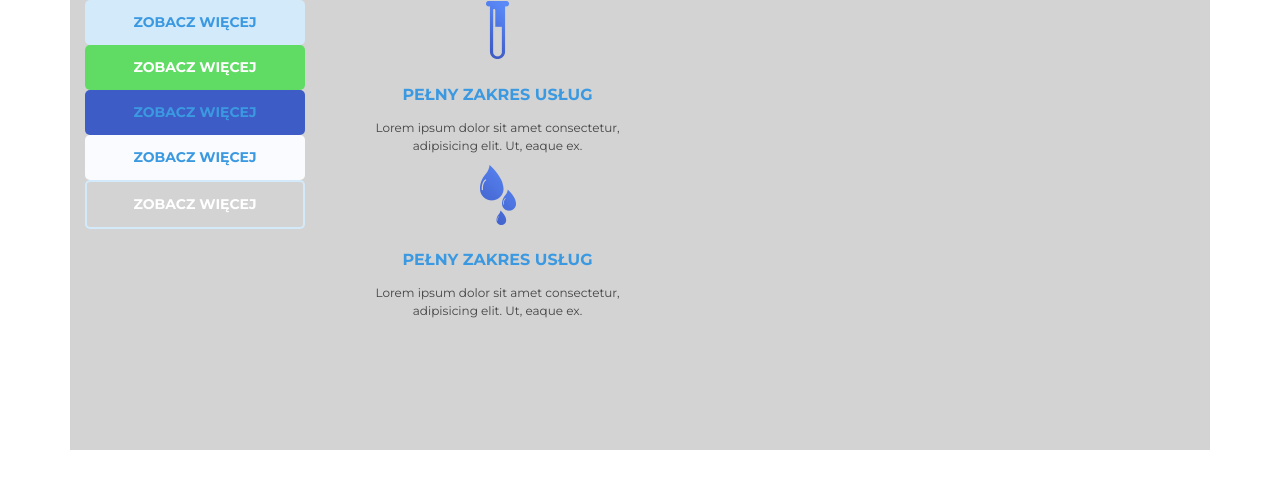
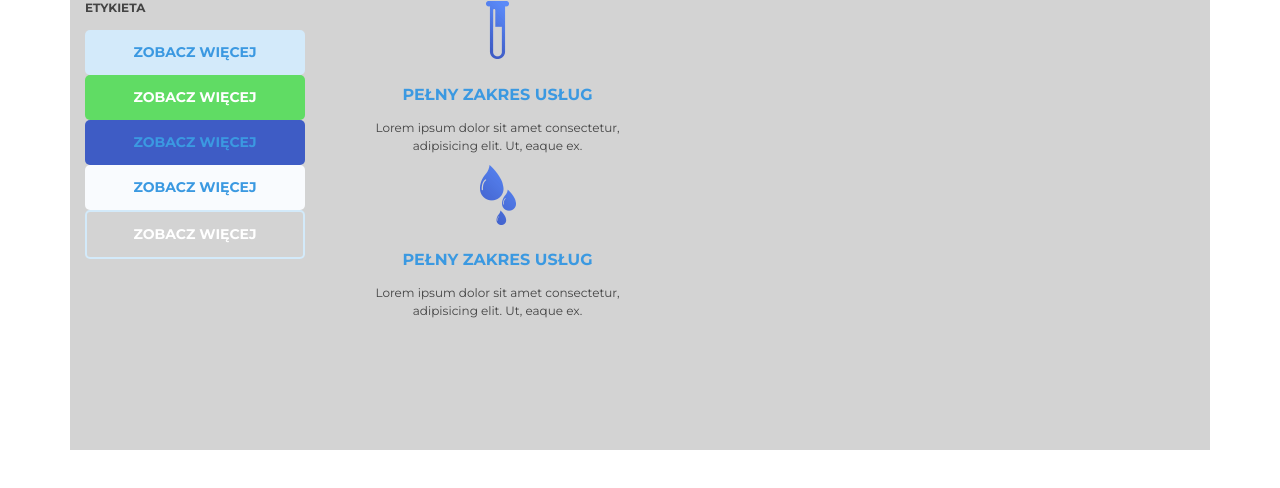
Before and after one commit to RobertSajdak/Health-Care-Clinic, a website: page src/index.html in a window 1280 px wide. Drawn offline with nearby package versions, Linux system fonts and the light colour scheme; files that its build step writes are made by us from their sources.

Commit message:
#9 - label component added.

```diff
--- a/src/index.html
+++ b/src/index.html
@@ -18,6 +18,7 @@
           class="o-col o-col--md50 o-col--lg25"
           style="height: 400px; margin-bottom: 50px"
         >
+          <span class="c-label"> Etykieta </span>
           <a class="c-btn c-btn--primary" href="#">Zobacz więcej</a>
           <a class="c-btn c-btn--accent" href="#">Zobacz więcej</a>
           <a class="c-btn c-btn--dark-blue" href="#">Zobacz więcej</a>
--- a/src/sass/06-components/_index.scss
+++ b/src/sass/06-components/_index.scss
@@ -1,4 +1,5 @@
 @forward "_btn";
 @forward "_heading";
 @forward "_icon-box";
+@forward "_label";
 @forward "_nav";
--- /dev/null
+++ b/src/sass/06-components/_label.scss
@@ -0,0 +1,9 @@
+@use "../01-settings/variables" as *;
+
+.c-label {
+  display: block;
+  font-size: $font-size-6;
+  font-weight: bold;
+  margin-bottom: $grid-base * 1.5;
+  text-transform: uppercase;
+}
--- a/src/sass/style.scss
+++ b/src/sass/style.scss
@@ -10,4 +10,5 @@
 @use "06-components/btn";
 @use "06-components/heading";
 @use "06-components/icon-box";
+@use "06-components/label";
 @use "06-components/nav";
```
